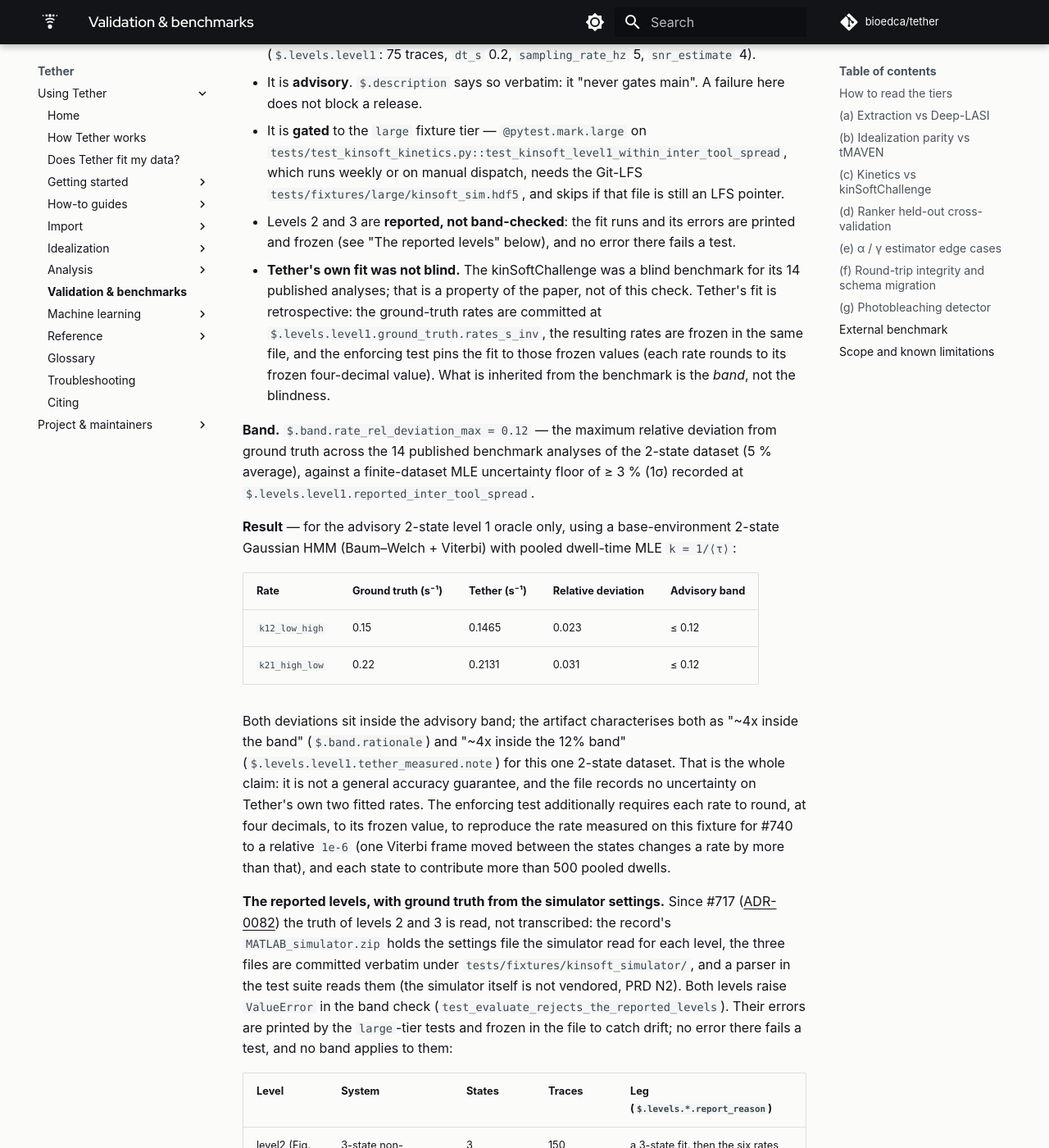
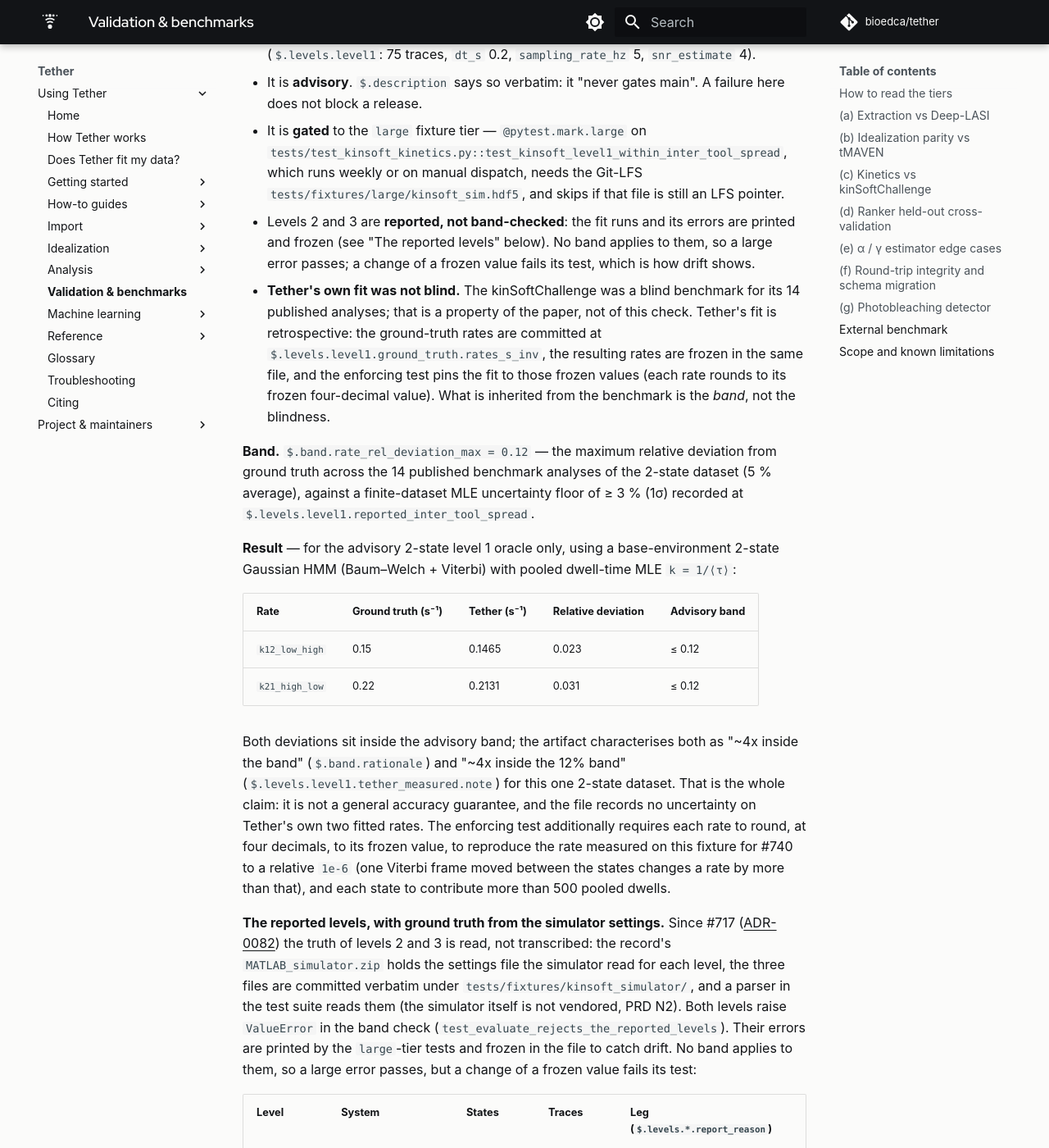
Before and after one commit to bioedca/tether, an MkDocs documentation site: the page built from docs/validation.md, in a window 1280 px wide and 1400 px high, scrolled down 17772 px. Shown: the whole window at 82% size. Built offline with MkDocs 1.6.1 and Material for MkDocs 9.7.7, drawn with Linux system fonts in a browser that asks for light colours; comment, search, counter and statistics services are not loaded; the version menu is left out.

Commit message:
docs(validation): say that a changed frozen level-2/3 value fails its test (#717)
The page said no error of the reported levels fails a test. The frozen values
do fail on a change; only the band is absent.

```diff
--- a/docs/validation.md
+++ b/docs/validation.md
@@ -609,8 +609,8 @@ Read the qualifiers first, because the result means nothing without them:
   weekly or on manual dispatch, needs the Git-LFS `tests/fixtures/large/kinsoft_sim.hdf5`,
   and skips if that file is still an LFS pointer.
 - Levels 2 and 3 are **reported, not band-checked**: the fit runs and its errors are
-  printed and frozen (see "The reported levels" below), and no error
-  there fails a test.
+  printed and frozen (see "The reported levels" below). No band applies to them, so a
+  large error passes; a change of a frozen value fails its test, which is how drift shows.
 - **Tether's own fit was not blind.** The kinSoftChallenge was a blind benchmark for its 14
   published analyses; that is a property of the paper, not of this check. Tether's fit is
   retrospective: the ground-truth rates are committed at
@@ -648,8 +648,8 @@ the simulator read for each level, the three files are committed verbatim under
 `tests/fixtures/kinsoft_simulator/`, and a parser in the test suite reads them (the simulator
 itself is not vendored, PRD N2). Both levels raise `ValueError` in the band check
 (`test_evaluate_rejects_the_reported_levels`). Their errors are printed by the `large`-tier
-tests and frozen in the file to catch drift; no error there fails a test, and no band applies
-to them:
+tests and frozen in the file to catch drift. No band applies to them, so a large error passes,
+but a change of a frozen value fails its test:
 
 | Level | System | States | Traces | Leg (`$.levels.*.report_reason`) |
 | --- | --- | --- | --- | --- |
```
